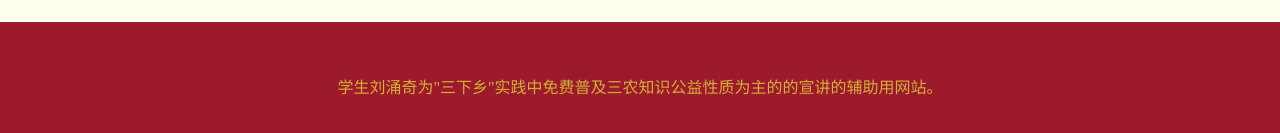
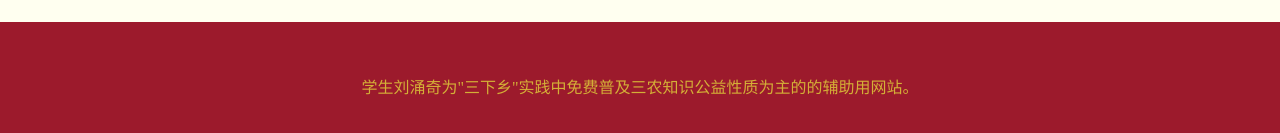
Before and after one commit to Lee-Orlando/sannong, a plain HTML site: page index.html in a window 1280 px wide. Shown: the part 2333-2466 px from the top of the page. Drawn offline with Linux system fonts and the light colour scheme.

Commit message:
Update index.html

```diff
--- a/index.html
+++ b/index.html
@@ -213,7 +213,7 @@
     </div>
 
     <footer>
-        <p>学生刘涌奇为"三下乡"实践中免费普及三农知识公益性质为主的的宣讲的辅助用网站。</p>
+        <p>学生刘涌奇为"三下乡"实践中免费普及三农知识公益性质为主的的辅助用网站。</p>
     </footer>
 </body>
 
```
